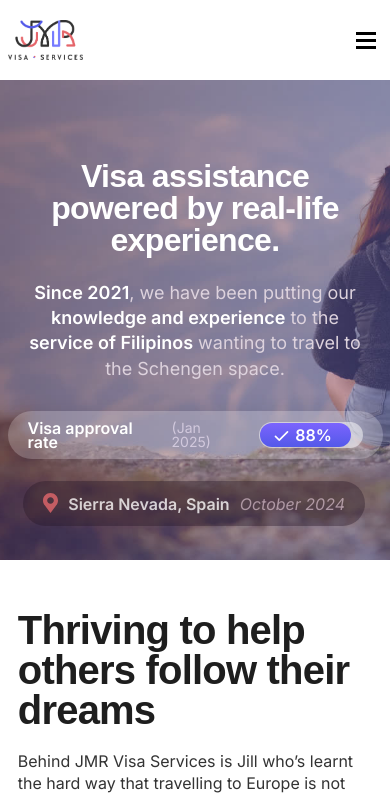
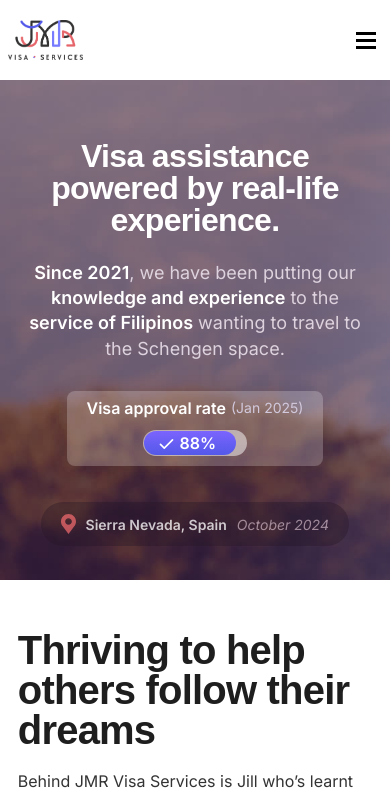
Before and after one commit to EricBARBEAU/jmr-vs, a React (Create React App) app in the folder my-app/: page /jmr-vs/about-us in a window 390 px wide. Shown: the top 795 px of the page. Built offline with nearby package versions, Linux system fonts and the light colour scheme; a web font is replaced by a local one.

Commit message:
minor fixes for about page hero

```diff
--- a/my-app/src/css/elements/hero.scss
+++ b/my-app/src/css/elements/hero.scss
@@ -325,18 +325,23 @@
 
 // 04 - About page hero
 .about_hero {
-	min-height: 580px;
+	min-height: 520px;
 	background: url("../../img/about_hero-background@1.5x.jpg") no-repeat;
 	background-size: cover;
 	background-position: center;
 	align-items: flex-start;
-
 	padding-top: 120px;
 	padding-bottom: 100px;
 
 	@media screen and (max-width: 860px) {
       min-height: 480px;
       padding-top: 80px;
+    }
+    @media screen and (max-width: 680px) {
+      min-height: 500px;
+      padding-top: 60px;
+      background-position: initial;
+      background-position-x: right 18%;
     }
 
 	&-content {
@@ -386,6 +391,12 @@
 		gap: 15px;
 		padding: 10px 20px;
 		width: 375px;
+
+		@media screen and (max-width: 680px) {
+			flex-direction: column;
+			border-radius: 8px;
+			width: auto;
+		}
 
 		// Copy
 		&-copy {
@@ -472,7 +483,7 @@
 		align-items: center;
 		padding: 10px 20px 8px 20px;
 		right: 18vw;
-		bottom: 8vh;
+		bottom: 6vh;
 		opacity: 0.75;
 		// Transition
 		transition: all .3s ease-in-out;
@@ -489,6 +500,10 @@
 			right: calc( 50% - 170px);
 			bottom: 4vh;
 		}
+		@media screen and (max-width: 680px) {
+			right: calc( 50% - 154px);
+		}
+
 
 		.main, .secondary {
 			display: inline-flex;
@@ -497,6 +512,10 @@
 			position: relative;
 			line-height: core.$line-height-140;
 			font-size: core.$font-size-16;
+
+			@media screen and (max-width: 680px) {
+				font-size: core.$font-size-14;
+			}
 		}
 
 		.main {
```
